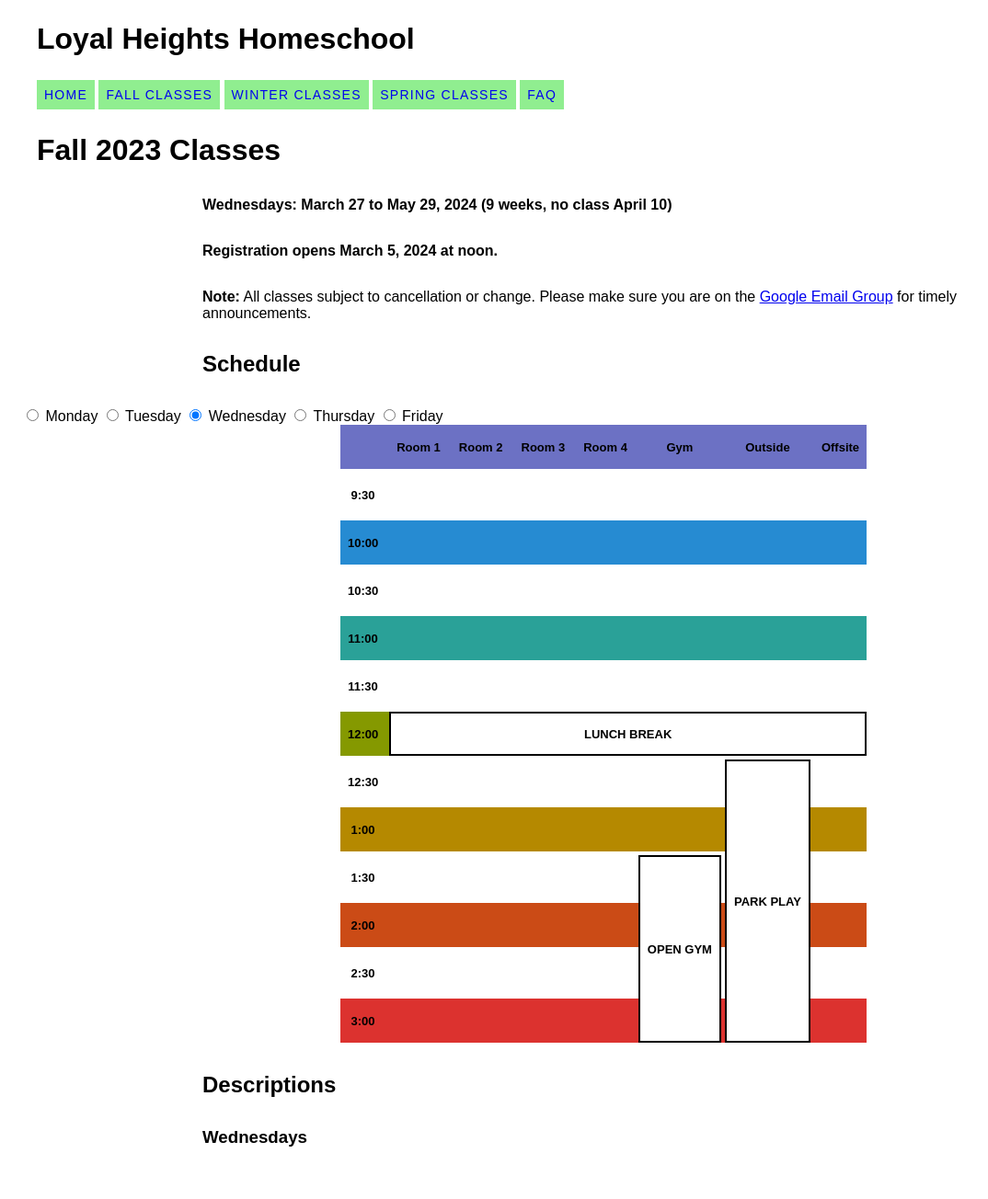
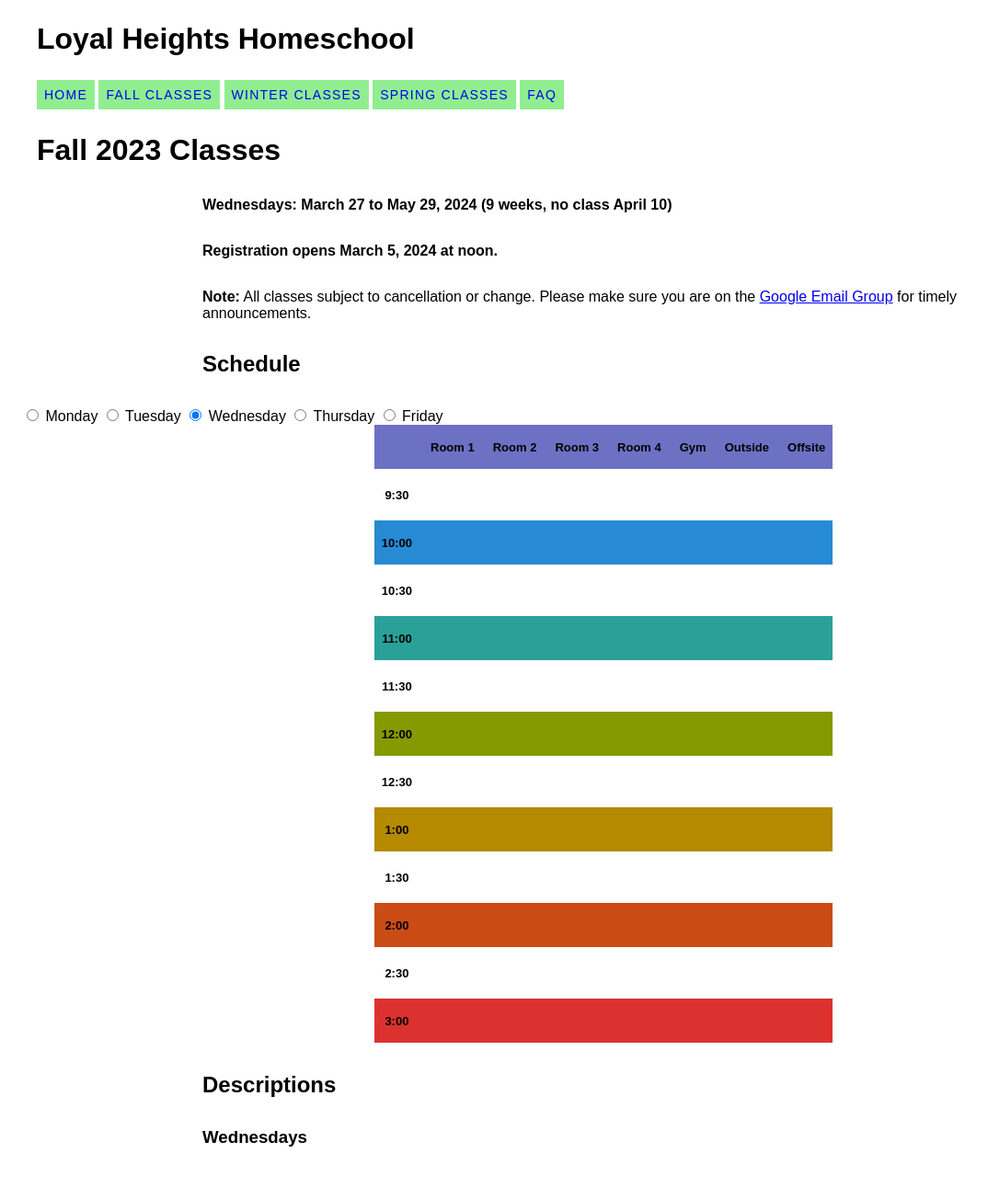
Before and after one commit to loyalheightshomeschool/loyalheightshomeschool.github.io, a Jekyll site: the page built from _quarters/2023-fall.html, in a window 1280 px wide. Shown: the whole page at 92% size, without its empty margins (0-1074 px from the left). Built offline with Jekyll 4.4.1, drawn with Linux system fonts in a browser that asks for light colours.

Commit message:
Update quarter.html

```diff
--- a/_layouts/quarter.html
+++ b/_layouts/quarter.html
@@ -22,9 +21,6 @@
 <div id="WednesdaySchedule" class="schedule">
 {% include schedule.html %}
 
-<div class="col2-8 row7 cell break">Lunch Break</div>
-<a class="col7 row8-13 cell break" href="#ParkPlay">Park Play</a>
-<div class="col6 row10-13 cell break">Open Gym</div>
 {% for class in site.data.classes %}{% if class.quarter == page.data and class.day_of_the_week == 'Wednesday' %}
 <a class="{% case class.room %}{% when "Room 1" %}col2{% when "Room 2" %}col3{% when "Room 3" %}col4{% when "Room 4" %}col5{% when "Gym" %}col6{% when "Outside" %}col7{% when "Offsite" %}col8{% endcase %} cell" style="grid-row-start: {% case class.start_time %}{% when "9.5" %}2{% when "10" %}3{% when "10.5" %}4{% when "11" %}5{% when "11.5" %}6{% when "12" %}7{% when "12.5" %}8{% when "1" %}9{% when "1.5" %}10{% when "2" %}11{% when "2.5" %}12{% when "3" %}13{% endcase %}; grid-row-end: {% case class.end_time %}{% when "10" %}3{% when "10.5" %}4{% when "11" %}5{% when "11.5" %}6{% when "12" %}7{% when "12.5" %}8{% when "1" %}9{% when "1.5" %}10{% when "2" %}11{% when "2.5" %}12{% when "3" %}13{% when "3.5" %}14{% endcase %}" href="#{{ class.class_name | downcase | replace: " ", "-" }}">{{ class.class_name }}<br>
   {{ class.teacher_name }}<br>
```
Also changed, not shown: other parts of _layouts/quarter.html (+1 -2 lines).
